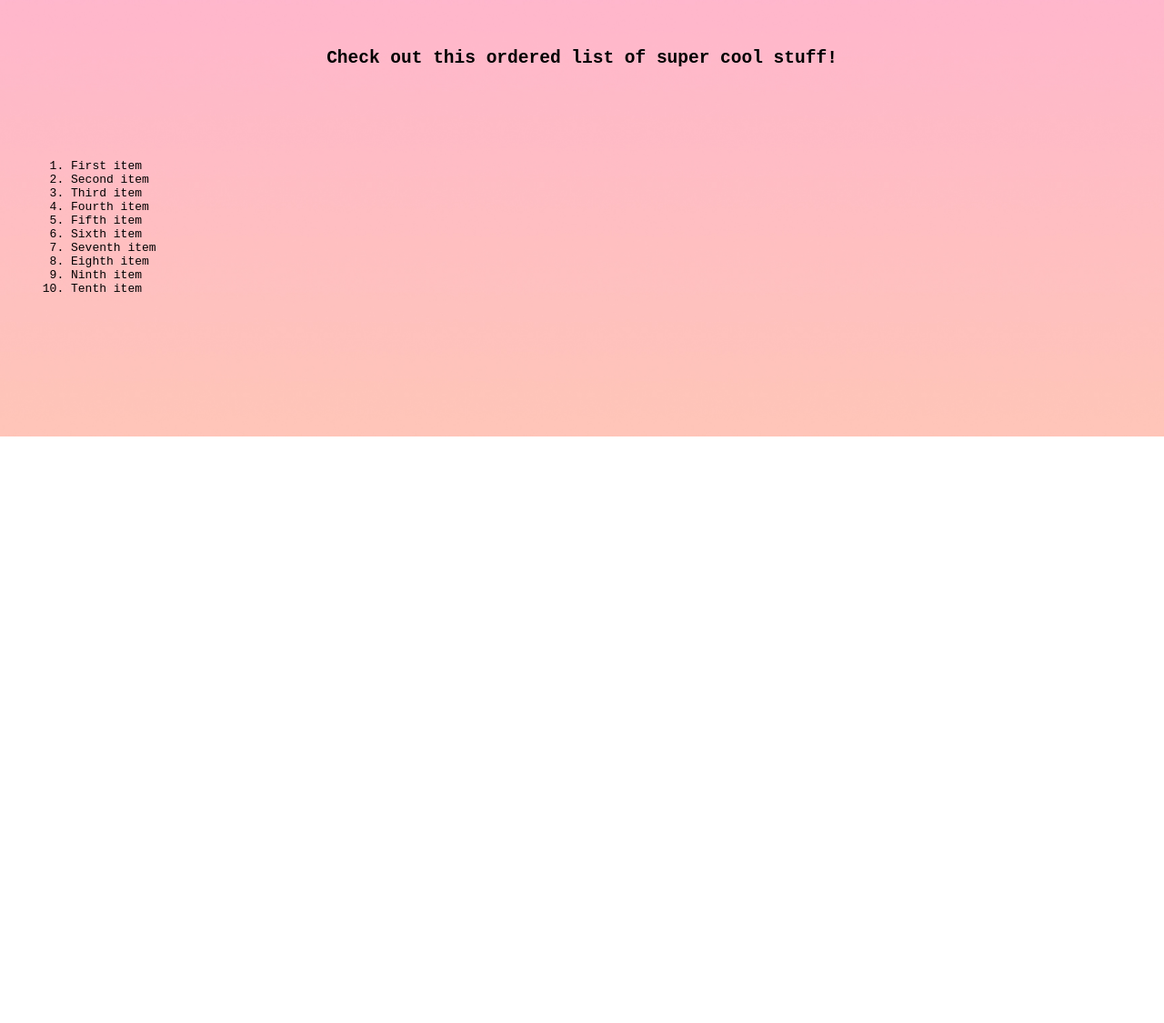
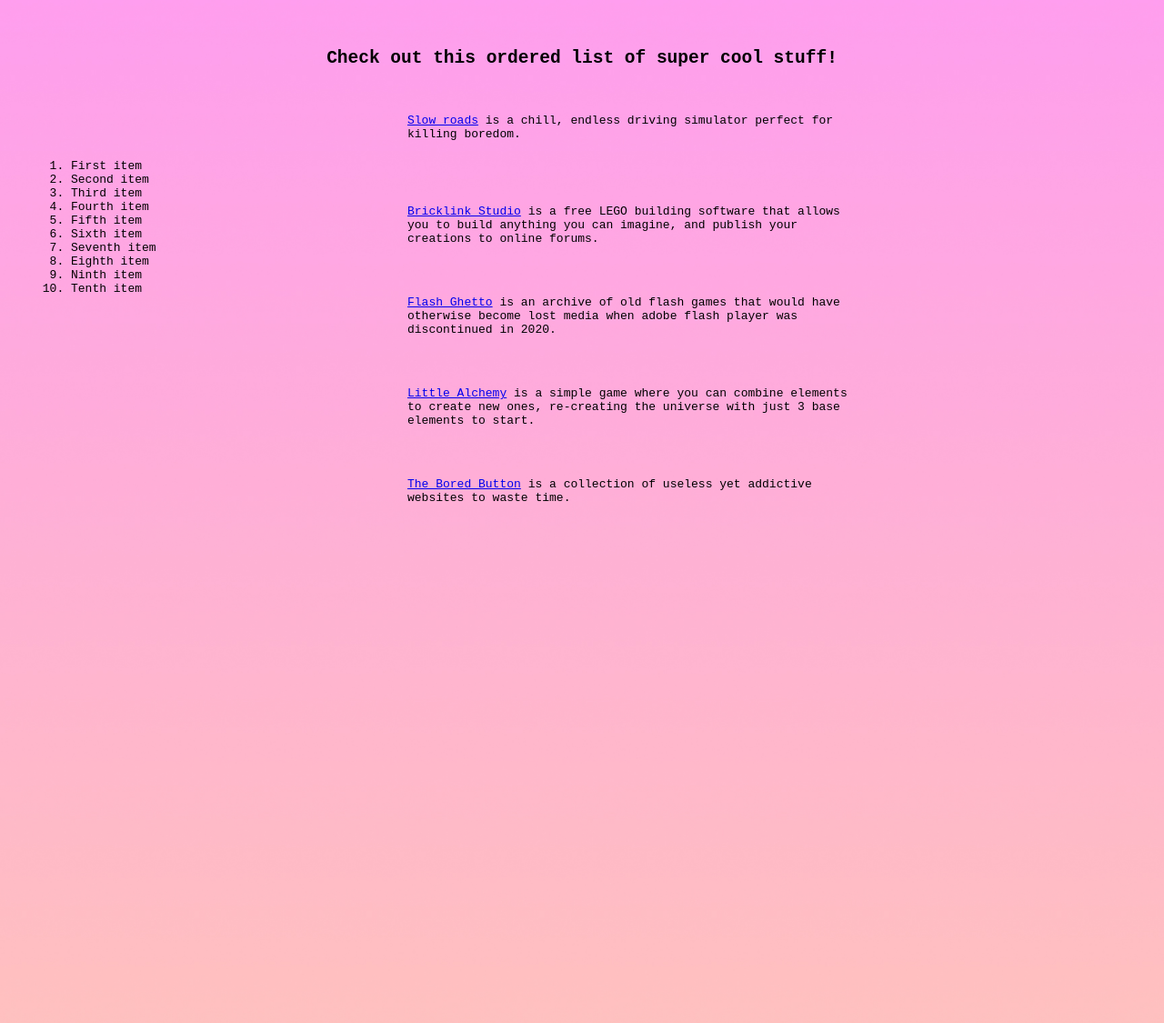
Before and after one commit to Calen-git/personal-html-project, a plain HTML site: page index.html in a window 1280 px wide. Shown: the part 320-1445 px from the top of the page at 91% size. Before the commit the page ends 800 px from the top, so only its background shows below. Drawn offline with Linux system fonts and the light colour scheme.

Commit message:
added hyperlinks and table made table

```diff
--- a/index.html
+++ b/index.html
@@ -25,6 +25,28 @@
       <li>Tenth item</li>
     </ol>
 
+    <p id="Slowroads">
+      <a href="https://slowroads.io">Slow roads</a> is a chill, endless driving simulator perfect for killing boredom.
+     </p>
+
+
+      <p id="Bricklink">
+        <a href="https://www.bricklink.com/v3/studio/main.page">Bricklink Studio</a> is a free LEGO building software that allows you to build anything you can imagine, and publish your creations to online forums.
+      </p>
+
+      <p id="Flash-Ghetto">
+        <a href="https://flashghetto.com/">Flash Ghetto</a> is an archive of old flash games that would have otherwise become lost media when adobe flash player was discontinued in 2020.
+      </p>
+
+      <p id="Little-alchemy">
+        <a href="https://littlealchemy.com/">Little Alchemy</a> is a simple game where you can combine elements to create new ones, re-creating the universe with just 3 base elements to start.
+      </p>
+
+      <p id="bored-button">
+        <a href="https://www.boredbutton.com/">The Bored Button</a> is a collection of useless yet addictive websites to waste time.
+      </p>
+
+
 
 
 
--- a/styles.css
+++ b/styles.css
@@ -13,7 +13,9 @@
   background-image: url(images/bg.jpg);
   background-size: cover;
   background-repeat: no-repeat;
+  background-attachment: fixed;
   background-position: center;
+  height: 100vh;
 }
 
 h1 {
@@ -47,3 +49,23 @@
   margin-left: 420px;
   margin-bottom: 500px;
 }
+
+#Slowroads {
+  margin-top: -250px;
+}
+
+#Bricklink {
+  margin-top: -1000px;
+}
+
+#Flash-Ghetto {
+  margin-top: -1000px;
+}
+
+#Little-alchemy {
+  margin-top: -1000px;
+}
+
+#bored-button {
+  margin-top: -1000px;
+}
```
Also changed, not shown: 1 other file.
